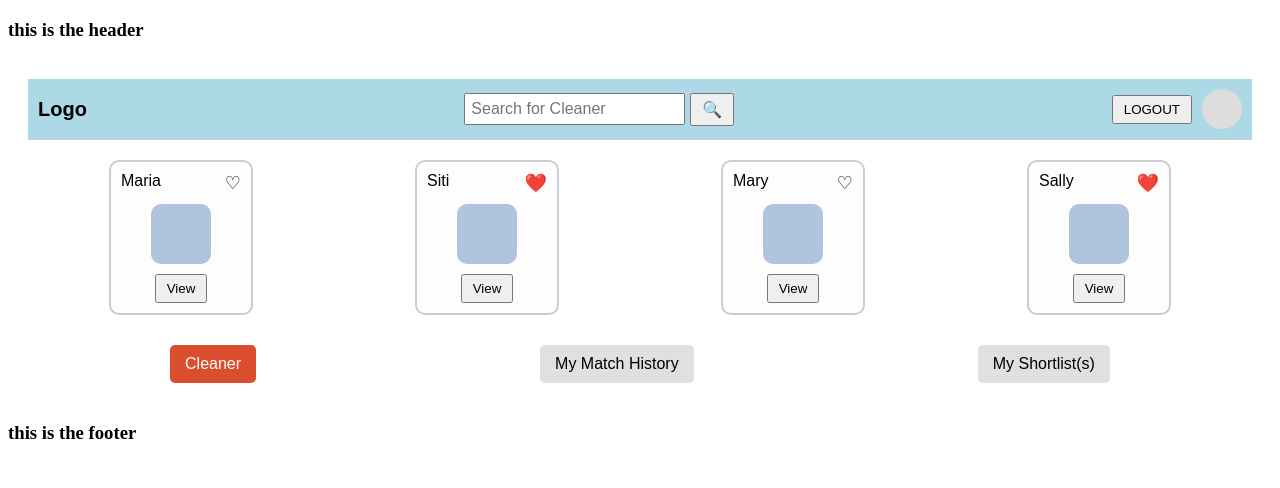
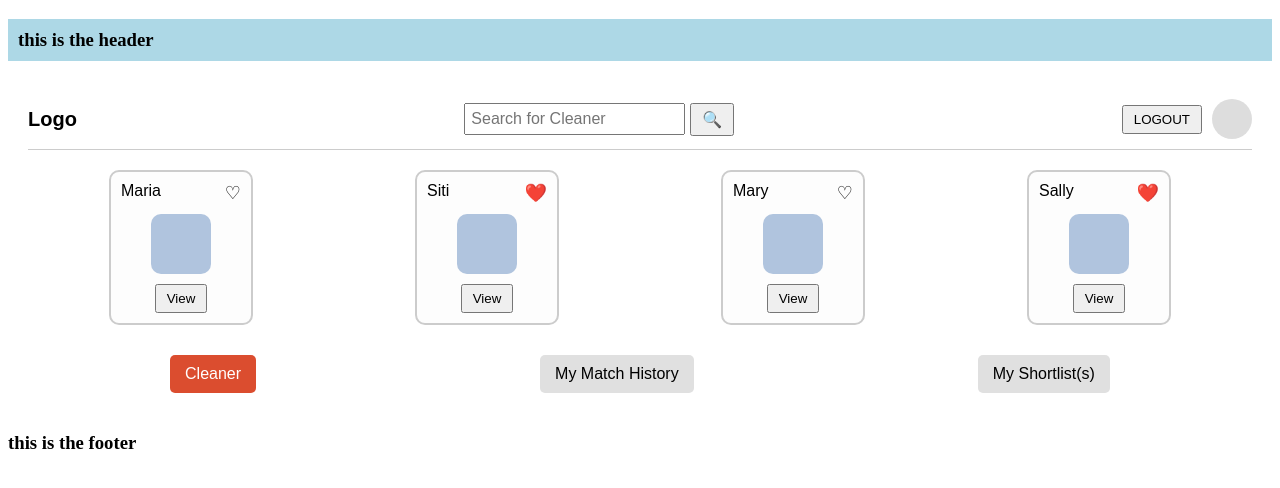
Before and after one commit to wooin0428/Project, a React (Vite) app in the folder frontend/: page /homeownersDashboard in a window 1280 px wide. Shown: the top 488 px of the page. Built offline with nearby package versions, Linux system fonts and the light colour scheme.

Commit message:
Update 2 files
- /frontend/src/components/Header.jsx
- /frontend/src/styles/main.css

```diff
--- a/frontend/src/components/Header.jsx
+++ b/frontend/src/components/Header.jsx
@@ -3,7 +3,7 @@ import React from "react";
 
 const Header = () => {
   return (
-    <h3>
+    <h3 className='header1'>
         this is the header
     </h3>
   );
--- a/frontend/src/styles/main.css
+++ b/frontend/src/styles/main.css
@@ -171,7 +171,7 @@ CreateUserGroup.jsx Styling
     cursor: pointer;
   }
 
-  .header {
+  .header1 {
     background-color: lightblue;
     padding: 10px;
   }
```
